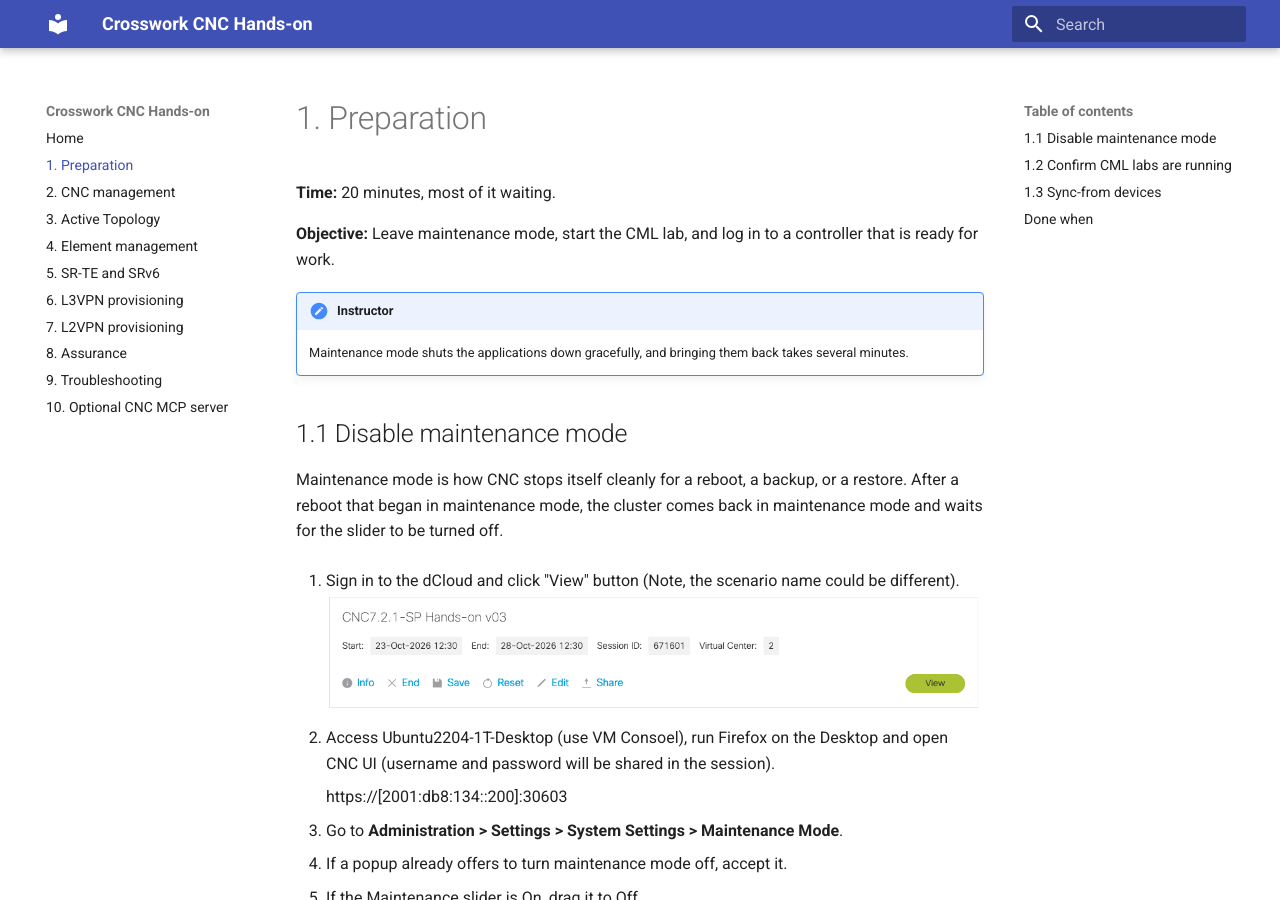
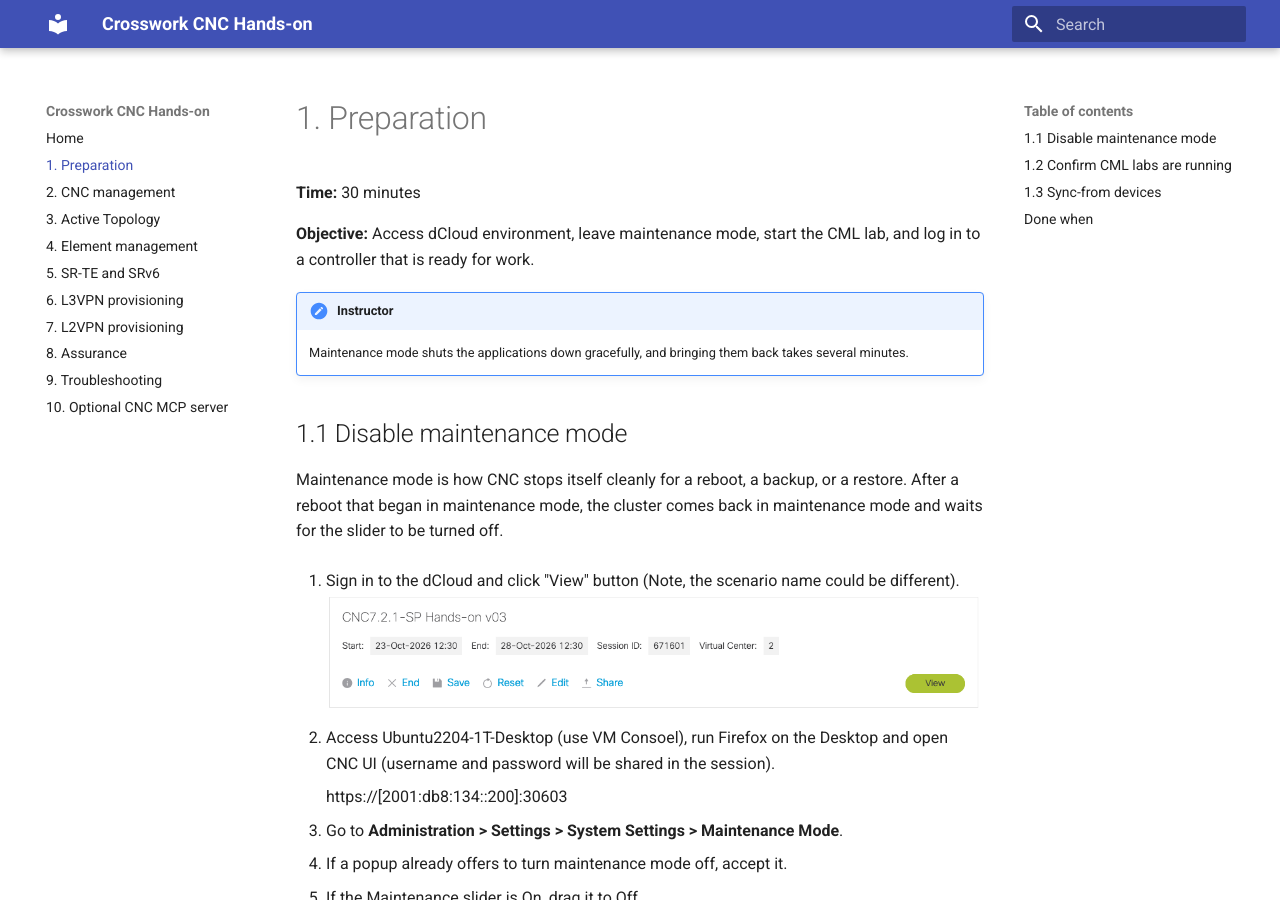
Before and after one commit to hitakaha/cnc-hands-on, an MkDocs documentation site: the page built from docs/01-preparation.md, in a window 1280 px wide and 900 px high. Built offline with MkDocs 1.6.1 and Material for MkDocs 9.7.7, drawn with Linux system fonts in a browser that asks for light colours.

Commit message:
update preparation

```diff
--- a/docs/01-preparation.md
+++ b/docs/01-preparation.md
@@ -1,8 +1,8 @@
 # 1. Preparation
 
-**Time:** 20 minutes, most of it waiting.
+**Time:** 30 minutes
 
-**Objective:** Leave maintenance mode, start the CML lab, and log in to a controller that is ready for work.
+**Objective:** Access dCloud environment, leave maintenance mode, start the CML lab, and log in to a controller that is ready for work.
 
 !!! note "Instructor"
     Maintenance mode shuts the applications down gracefully, and bringing them back takes several minutes.
```
